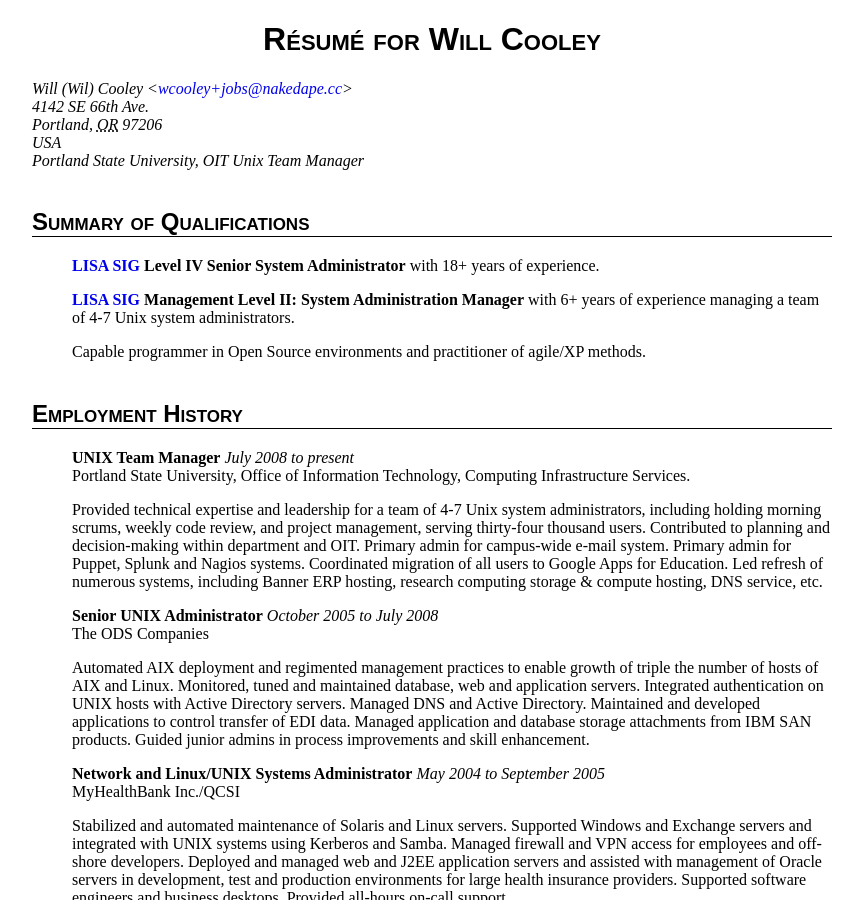
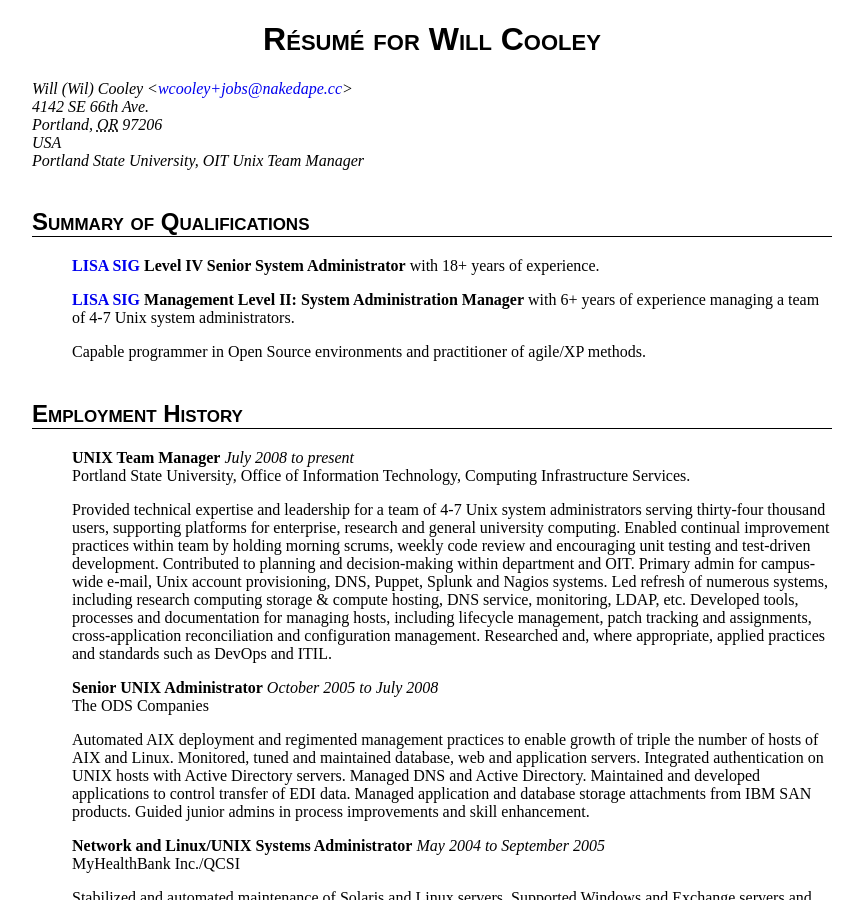
Before and after one commit to wcooley/wcooley.github.io, a Jekyll site: the page built from about/wcooley/resume_wcooley/index.html, in a window 1280 px wide and 900 px high. Shown: the whole window, without its empty margins (208-1069 px from the left). Built offline with Jekyll 4.4.1, drawn with Linux system fonts in a browser that asks for light colours; some web fonts are replaced; Markdown is read by kramdown in place of the engine named in the settings.

Commit message:
Cleaned up, expanded description for current job

```diff
--- a/about/wcooley/resume_wcooley/index.html
+++ b/about/wcooley/resume_wcooley/index.html
@@ -131,18 +131,28 @@ title: Résumé for Wil Cooley
     Infrastructure Services.
 
     <br/>
-    <p>
-    Provided technical expertise and
-    leadership for a team of 4-7 Unix system administrators, including holding
-    morning scrums, weekly code review, and project management, serving
-    thirty-four thousand users.
 
-    Contributed to planning and decision-making within department and OIT.
-    Primary admin for campus-wide e-mail system. Primary admin for Puppet,
-    Splunk and Nagios systems. Coordinated migration of all users to Google
-    Apps for Education. Led refresh of numerous systems, including Banner ERP
-    hosting, research computing storage &amp; compute hosting, DNS service,
-    etc.</p></li>
+    <p> Provided technical expertise and leadership for a team of 4-7
+    Unix system administrators serving thirty-four thousand users,
+    supporting platforms for enterprise, research and general university
+    computing.
+
+    Enabled continual improvement practices within team by holding
+    morning scrums, weekly code review and encouraging unit testing and
+    test-driven development.
+
+    Contributed to planning and decision-making within department and
+    OIT. Primary admin for campus-wide e-mail, Unix account
+    provisioning, DNS, Puppet, Splunk and Nagios systems. Led refresh of
+    numerous systems, including research computing storage &amp; compute
+    hosting, DNS service, monitoring, LDAP, etc. Developed tools,
+    processes and documentation for managing hosts, including lifecycle
+    management, patch tracking and assignments, cross-application
+    reconciliation and configuration management. Researched and, where
+    appropriate, applied practices and standards such as DevOps and
+    ITIL.
+
+    </p></li>
 
     <!--
 
@@ -172,13 +182,6 @@ title: Résumé for Wil Cooley
     Google calendar to automate creation of request tickets in advance of
     expiration.
 
-    Developed tools and processes for managing host patching assignments for
-    team, including reporting from Genders, tracking and reporting in a shared
-    Google Doc spreadsheet, synchronizing assignments with Spacewalk system
-    groups and automated change request ticket creation.
-
-    Led refresh of numerous systems, including Banner ERP platform hosting,
-    research computing storage &amp; compute hosting, Nagios, DNS, LDAP, etc.
 
     </p></li>
     -->
```
